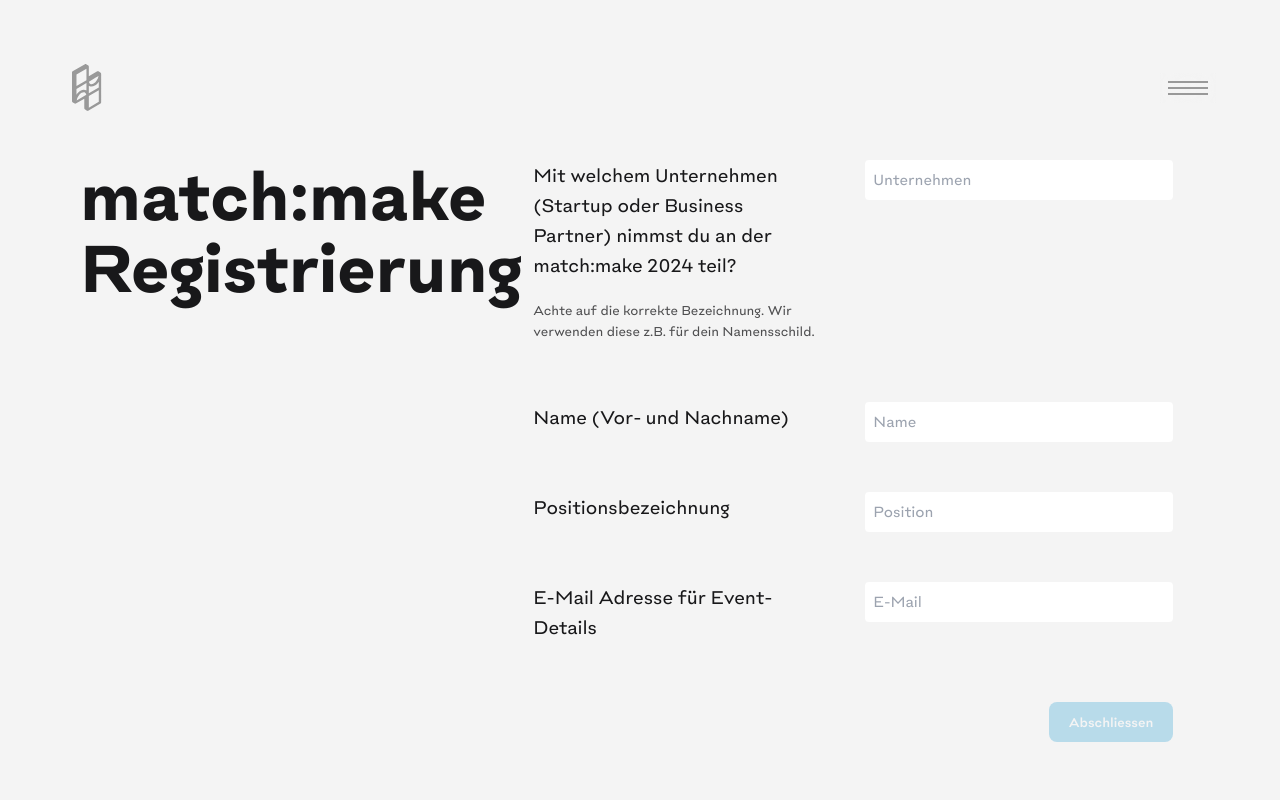
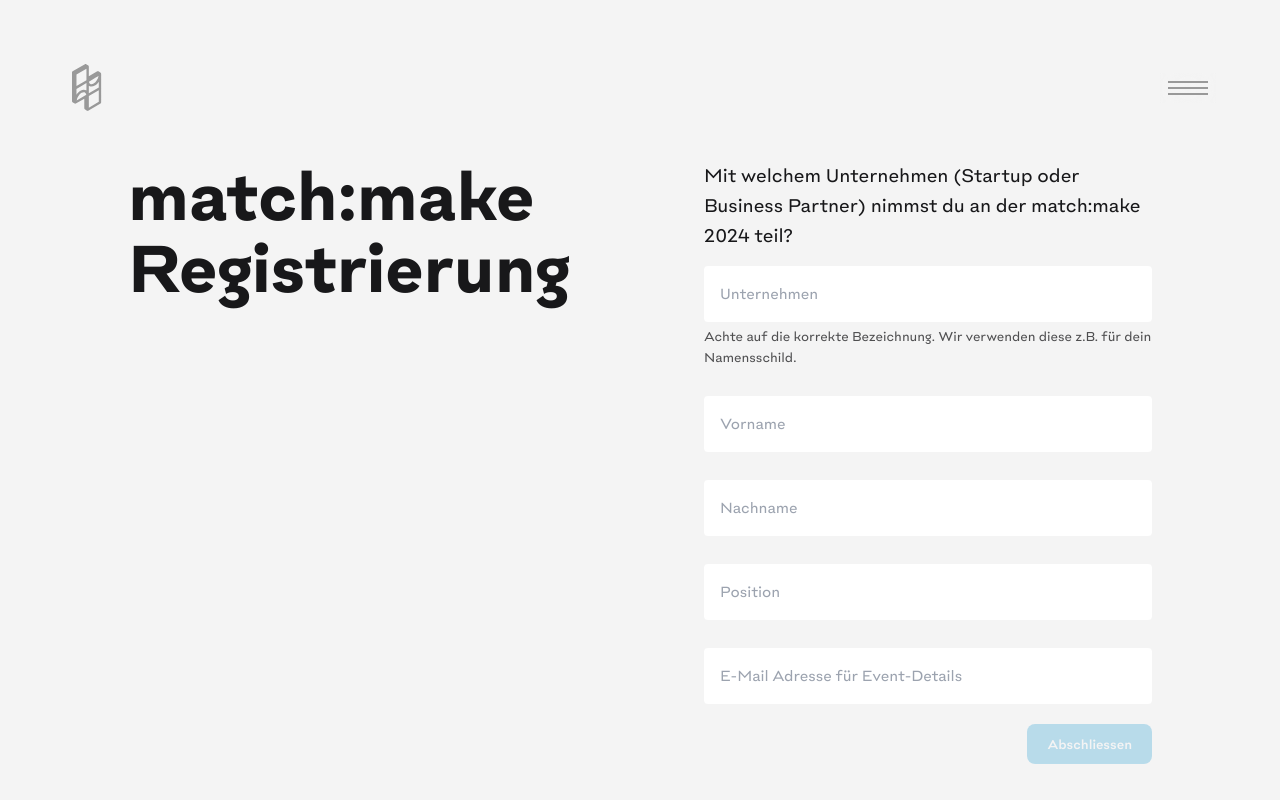
Before and after one commit to maroluke/remorrow, a Vue app: page /matchmake-registration in a window 1280 px wide. Shown: the top 800 px of the page. Built offline with nearby package versions, Linux system fonts and the light colour scheme.

Commit message:
make form experience more dynamic with the option to add more subscribers

```diff
--- a/public/contact.html
+++ b/public/contact.html
@@ -12,7 +12,8 @@
     <!-- A little help for the Netlify post-processing bots -->
     <form name="machtmake-registration" netlify netlify-honeypot="bot-field" hidden>
       <input type="text" name="company" />
-      <input type="text" name="name" />
+      <input type="text" name="firstname" />
+      <input type="text" name="lastname" />
       <input type="text" name="position" />
       <input type="email" name="email" />
     </form>
--- a/src/components/FormInput.vue
+++ b/src/components/FormInput.vue
@@ -1,18 +1,17 @@
 <template>
-	<li class="mb-10">
-		<label class="md:flex md:gap-10">
-            <div class="flex-1">
-                <p class="leading-normal"><slot name="label"></slot></p>
-                <p class="text-sm opacity-75 leading-normal"><slot name="description"></slot></p>
-            </div>
+	<li class="mb-5 max-w-md">
+		<label class="m-0 md:flex md:flex-col">
+            <p v-if="$slots.label" class="flex-1 leading-normal mb-2"><slot name="label"></slot></p>
 
 			<input
 				:type="type"
                 :value="modelValue"
                 :placeholder="placeholder"
                 @input="$emit('update:modelValue', $event.target.value)"
-                class="w-full max-w-md text-black p-2 rounded flex-1 h-min"
+                class="w-full text-black p-4 rounded flex-1 h-min mt-2"
 			/>
+
+            <p v-if="$slots.description" class="text-sm opacity-75 leading-normal mt-1 mb-0"><slot name="description"></slot></p>
 		</label>
 	</li>
 </template>
--- a/src/components/FormModal.vue
+++ b/src/components/FormModal.vue
@@ -20,14 +20,14 @@ export default {
 		id="contact-modal"
 		tabindex="-1"
 		aria-hidden="true"
-		class="fixed flex items-center justify-center top-0 left-0 right-0 z-[100] w-full p-4 overflow-x-hidden overflow-y-auto md:inset-0 h-modal md:h-full"
+		class="fixed flex items-center justify-center top-0 left-0 right-0 z-[100] w-full p-4 overflow-x-hidden overflow-y-auto inset-0 h-full"
 	>
 		<div class="relative w-full h-auto max-w-screen-xs">
 			<!-- Modal content -->
 			<div class="relative bg-snow text-coal rounded-xl shadow-2xl">
 				<!-- Modal header -->
 				<div class="flex items-start justify-between p-5 rounded-t">
-					<h3>Danke</h3>
+					<h3>Danke!</h3>
 
 					<button
 						@click="$emit('close')"
@@ -50,9 +50,26 @@ export default {
 				</div>
 				<!-- Modal body -->
 				<div class="p-6 pt-0 space-y-6 md:pt-0 md:mt-0 text-coal">
-					<p class="text-base">
-						{{ message }}
-					</p>
+					<p v-html="message" class="text-base"></p>
+					<hr />
+					<p>Möchtest du weitere Personen erfassen?</p>
+					<div class="flex gap-5">
+						<button
+							@click="$emit('addPerson')"
+							type="button"
+							class="flex-1 text-snow bg-caribbean-green hover:bg-coal hover:text-rich-electric-blue focus:ring-4 focus:outline-none focus:ring-blue-300 font-medium rounded-lg text-sm px-5 py-2.5 text-center disabled:opacity-25 disabled:cursor-not-allowed"
+						>
+							Person hinzufügen
+						</button>
+
+						<button
+							@click="$emit('close', true)"
+							type="button"
+							class="flex-1 text-snow bg-burning-orange hover:bg-coal hover:text-rich-electric-blue focus:ring-4 focus:outline-none focus:ring-blue-300 font-medium rounded-lg text-sm px-5 py-2.5 text-center disabled:opacity-25 disabled:cursor-not-allowed"
+						>
+							Fertig
+						</button>
+					</div>
 				</div>
 			</div>
 		</div>
--- a/src/components/QuestionForm.vue
+++ b/src/components/QuestionForm.vue
@@ -7,7 +7,15 @@
 				value="machtmake-registration"
 			/>
 			<ul class="flex flex-col">
+                <div v-if="addedPersons && !complete">
+                    <div class="border-b border-white border-opacity-25 pb-4 mb-4">
+                        <p class="mb-0"><span class="opacity-75">Unternehmen: </span> {{ form.company }}</p>
+                        <p class="mb-0"><span class="opacity-75">E-Mail Kontakt: </span> {{ form.email }}</p>
+                    </div>
+                    <p>{{ addedPersons + 1 }}. Teilnehmer*in</p>
+                </div>
 				<FormInput
+                    v-if="addedPersons === 0 || complete"
 					type="text"
 					placeholder="Unternehmen"
 					v-model="form.company"
@@ -23,26 +31,24 @@
 					</template>
 				</FormInput>
 
-				<FormInput type="text" placeholder="Name" v-model="form.name">
-					<template v-slot:label> Name (Vor- und Nachname) </template>
-				</FormInput>
+				<FormInput type="text" placeholder="Vorname" v-model="form.firstname"></FormInput>
+
+                <FormInput type="text" placeholder="Nachname" v-model="form.lastname"></FormInput>
 
 				<FormInput
 					type="text"
 					placeholder="Position"
 					v-model="form.position"
 				>
-					<template v-slot:label> Positionsbezeichnung </template>
+
 				</FormInput>
 
 				<FormInput
+                    v-if="addedPersons === 0 || complete"
 					type="email"
-					placeholder="E-Mail"
+					placeholder="E-Mail Adresse für Event-Details"
 					v-model="form.email"
 				>
-					<template v-slot:label>
-						E-Mail Adresse für Event-Details
-					</template>
 				</FormInput>
 			</ul>
 
@@ -66,6 +72,8 @@ export default {
 	},
 	props: {
 		reset: Boolean,
+        addPerson: Boolean,
+        complete: Boolean,
 	},
 	watch: {
 		reset(newVal) {
@@ -74,12 +82,25 @@ export default {
 				this.$emit("resetComplete");
 			}
 		},
+        addPerson(newVal) {
+            if (newVal) {
+                this.newPerson();
+            }
+        },
+        complete(newVal) {
+            if (newVal === true) {
+                this.resetForm();
+                this.$emit("finish");
+                this.addedPersons = 0;
+            }
+        },
 	},
 	data() {
 		return {
 			form: {
 				company: "",
-				name: "",
+				firstname: "",
+                lastname: "",
 				position: "",
 				email: "",
 			},
@@ -89,13 +110,15 @@ export default {
 				type: "",
 			},
 			showModal: false,
+            addedPersons: 0,
 		};
 	},
 	computed: {
 		isFormValid() {
 			if (
 				this.form.company &&
-				this.form.name &&
+				this.form.firstname &&
+                this.form.lastname &&
 				this.form.position &&
 				this.validateEmail(this.form.email)
 			) {
@@ -137,7 +160,7 @@ export default {
 				this.showModal = true;
 
 				this.status = {
-					text: "Deine Registrierung ist bei uns eingegangen. Wir freuen uns auf deine Teilnahme.",
+					text: "Deine Registrierung ist bei uns eingegangen.<br />Wir freuen uns auf deine Teilnahme.",
 					type: "success",
 				};
 
@@ -154,13 +177,28 @@ export default {
 
 			this.form = {
 				company: "",
-				name: "",
+				firstname: "",
+                lastname: "",
 				position: "",
 				email: "",
 			};
 
 			this.sent = false;
 		},
+
+        newPerson() {
+            const company = this.form.company;
+            const email = this.form.email;
+
+            this.resetForm();
+
+            this.form.company = company;
+            this.form.email = email;
+
+            this.addedPersons++;
+
+            this.$emit("addPersonComplete");
+        }
 	},
 };
 </script>
--- a/src/views/MatchMakeRegistration.vue
+++ b/src/views/MatchMakeRegistration.vue
@@ -1,6 +1,6 @@
 <script>
-import QuestionForm from '@components/QuestionForm.vue';
-import FormModal from '@components/FormModal.vue';
+import QuestionForm from "@components/QuestionForm.vue";
+import FormModal from "@components/FormModal.vue";
 
 export default {
 	name: "QAForm",
@@ -11,8 +11,10 @@ export default {
 	data() {
 		return {
 			showModal: false,
-            modalText: '',
+			modalText: "",
 			reset: false,
+			newPerson: false,
+			complete: false,
 		};
 	},
 	methods: {
@@ -22,16 +24,19 @@ export default {
 		handleModalText(value) {
 			this.modalText = value;
 		},
-		resetForm() {
+		resetForm(complete) {
 			this.showModal = false;
-			this.modalText = '';
+			this.modalText = "";
 			this.reset = true;
+			this.newPerson = false;
+			this.complete = complete;
 		},
-		resetComplete() {
-			this.reset = false;
+		addPerson() {
+			this.newPerson = true;
+			this.showModal = false;
 		},
-	}
-}
+	},
+};
 </script>
 
 <template>
@@ -39,27 +44,44 @@ export default {
 		class="px-5 py-24 bg-dark text-snow lg:bg-snow lg:text-dark lg:flex lg:justify-center lg:px-20 lg:pt-40"
 	>
 		<div
-			class="max-w-screen-md w-full flex flex-col gap-10 !mb-0 !items-start lg:flex-row lg:max-w-full lg:gap-20"
+			class="max-w-md !mb-0 !items-start lg:max-w-screen-lg lg:flex-row lg:flex lg:gap-10 lg:gap-20 lg:justify-between mx-auto"
 		>
 			<div
-				class="flex gap-10 flex-col pt-5 z-20 shrink items-center lg:p-0 lg:text-dark lg:w-1/3"
+				class="flex gap-10 flex-col flex-1 pt-5 z-20 shrink items-center lg:p-0 lg:text-dark"
 			>
 				<h1
-					class="drop-shadow-contrast self-start hyphens-auto lg:drop-shadow-none"
+					class="drop-shadow-contrast self-start hyphens-auto lg:drop-shadow-none break-keep"
 				>
 					match:make Registrierung
 				</h1>
 			</div>
 
-			<div class="flex gap-10 flex-col lg:w-2/3 lg:max-w-screen-sm">
+			<div class="flex gap-10 flex-col max-w-md flex-1">
 				<div>
-					<QuestionForm @updateShowModal="handleShowModal" @updateModalText="handleModalText" @resetComplete="reset = false" :reset="reset" />
+					<QuestionForm
+						@updateShowModal="handleShowModal"
+						@updateModalText="handleModalText"
+						@resetComplete="reset = false"
+						@addPersonComplete="newPerson = false"
+						@finish="this.complete = false"
+						:reset="reset"
+						:addPerson="newPerson"
+						:complete="complete"
+					/>
 				</div>
 			</div>
 		</div>
 	</section>
 
-	<div v-show="showModal" class="bg-dark bg-opacity-25 w-full h-full absolute top-0 left-0 bottom-0 right-0 backdrop-blur-md z-50"></div>
+	<div
+		v-show="showModal"
+		class="bg-dark bg-opacity-25 w-full h-full absolute top-0 left-0 bottom-0 right-0 backdrop-blur-md z-50"
+	></div>
 
-	<FormModal v-if="showModal" :message="modalText" @close="resetForm" />
+	<FormModal
+		v-if="showModal"
+		:message="modalText"
+		@close="resetForm"
+		@addPerson="addPerson"
+	/>
 </template>
```
Lines whose indentation alone changed are shown as unchanged.
